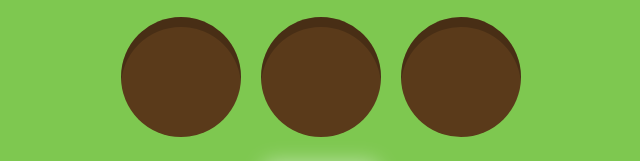
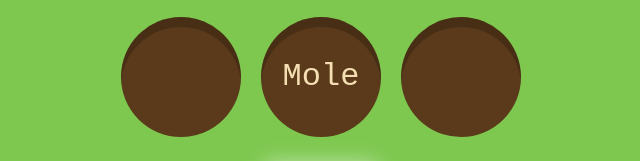
Before and after one commit to ThThit/Whack-a-Mole, a plain HTML site: page index.html in a window 1280 px wide. Shown: the part 478-639 px from the top of the page, 319-959 px from the left. Drawn offline with Linux system fonts and the light colour scheme.

Commit message:
add hammer sfx and random mole

```diff
--- a/app.js
+++ b/app.js
@@ -0,0 +1,30 @@
+const bonk = document.getElementById('soundBonk');
+const gameBoard = document.querySelector('.game-board');
+const moles = document.querySelectorAll('.mole');
+
+// random mole
+
+function randomMole() {
+    moles.forEach(mole => {
+        mole.textContent = '';
+    });
+
+    // pick random index
+    const ranIndx = Math.floor(Math.random() * moles.length);
+
+    moles[ranIndx].textContent = "Mole";
+}
+
+setInterval(randomMole, 800);
+
+
+// hammer sfx when clicked
+gameBoard.addEventListener('click', () => {
+    bonk.pause();          // stop current playback
+    bonk.currentTime = 0;  // rewind to start
+    bonk.volume = 1.0;
+
+    bonk.play().catch(err => {
+        console.log("Audio play failed:", err);
+    });
+});
--- a/index.html
+++ b/index.html
@@ -31,6 +31,8 @@
 
     <button class="btnGameRestart">Restart</button>
 
+    <audio id="soundBonk" src="./Audios/bonk.mp3"></audio>
+
     <script src="app.js"></script>
 </body>
 </html>
--- a/style.css
+++ b/style.css
@@ -39,6 +39,16 @@ h1 {
     box-shadow: inset 0 10px 0 rgba(0, 0, 0, 0.2);
 }
 
+.mole {
+    width: 100%;
+    height: 100%;
+    display: flex;
+    justify-content: center;
+    align-items: center;
+    font-size: 2rem;
+    color: wheat;
+}
+
 .btnGameRestart {
     display: block;
     margin-top: 25px;
```
Also changed, not shown: 1 other file.
